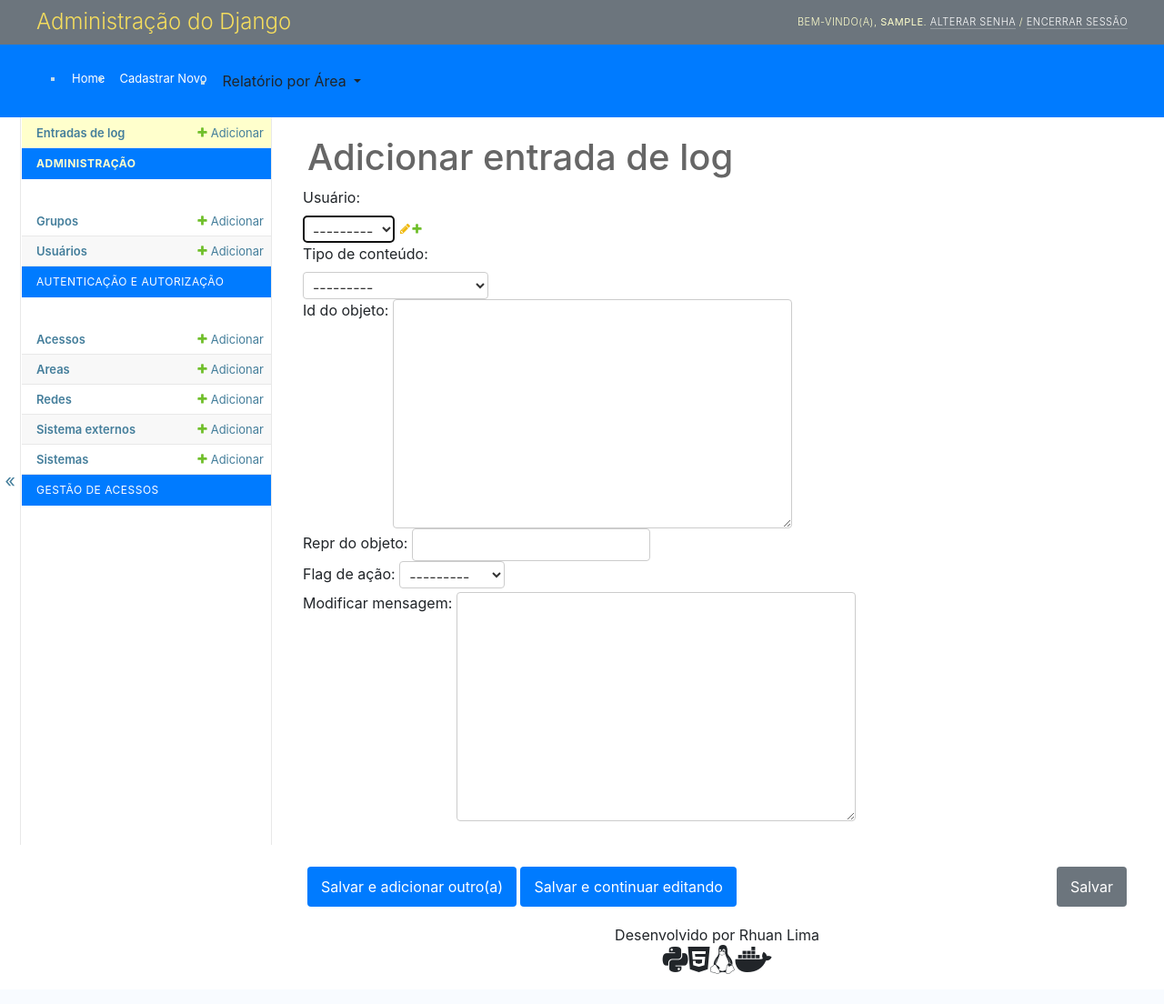
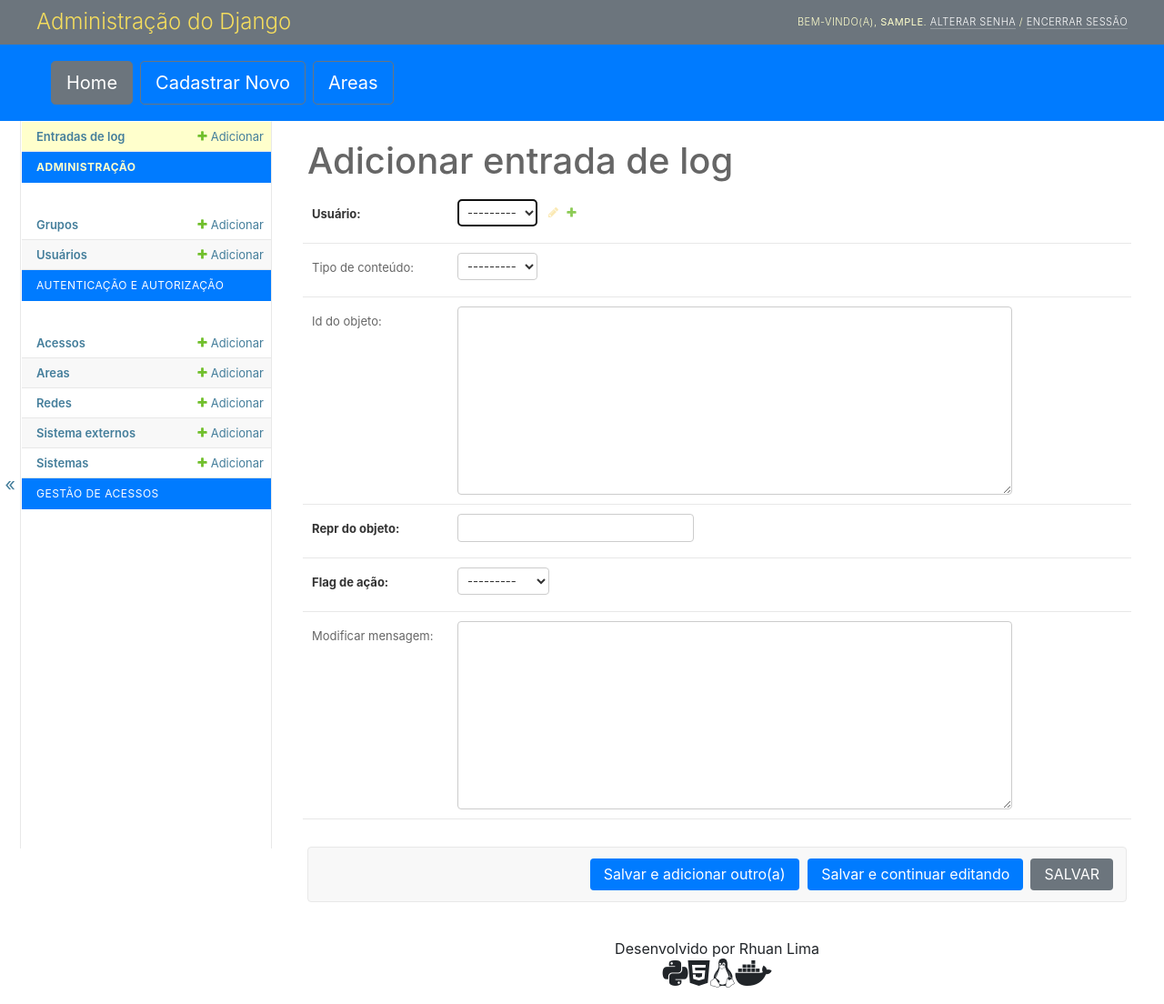
Before and after one commit to rhuanlima/access_val, a Django app: page /admin/admin/logentry/add/ in a window 1280 px wide. Shown: the whole page at 91% size. Before the commit the page ends 1071 px from the top, so only its background shows below. Run offline with Django 3.2, Linux system fonts and the light colour scheme; a user stored in the database is signed in; tables that the repository leaves empty hold one stand-in row (values such as "Sample post"); data that the repository does not hold is empty; some libraries are stand-ins or nearby versions.

Commit message:
ultimos updates

```diff
--- a/acessos/urls.py
+++ b/acessos/urls.py
@@ -1,11 +1,12 @@
 from django.urls import path
 from .views import acessos_edit, index
-from .views import acessos_new, acessos_list, lista_areas
+from .views import acessos_new, acessos_list, lista_areas, all_areas
 
 urlpatterns = [
     path('', index, name='index'),
     path('novo/', acessos_new, name='acessos_new'),
     path('list/', acessos_list, name='acessos_list'),
     path('edit/<int:id>', acessos_edit, name='acessos_edit'),
-    path('relatorio/<int:id>', lista_areas, name='lista_areas')
+    path('relatorio/<int:id>', lista_areas, name='lista_areas'),
+    path('areas', all_areas, name='all_areas')
 ]
--- a/acessos/views.py
+++ b/acessos/views.py
@@ -47,3 +47,9 @@
     area = get_object_or_404(Area, pk=id)
     acessos = Acesso.objects.filter(dsArea=area)
     return render(request, 'lista_areas.html', {'acessos': acessos})
+
+
+@login_required
+def all_areas(request):
+    areas = Area.objects.all().order_by('dsArea')
+    return render(request, 'all_areas.html', {'areas': areas})
--- a/templates/admin/base.html
+++ b/templates/admin/base.html
@@ -13,32 +13,19 @@
 {% block breadcrumbs%}
 <div class="breadcrumbs">
     <nav class="navbar navbar-expand-md">
-        <div class="container-fluid">
-            <div class="collapse navbar-collapse" id="navbarNavDropdown">
-                <ul class="navbar-nav me-auto mb-2 mb-md-0">
-                    <li class="nav-item">
-                        <a class="nav-link active" aria-current="page" href="{% url 'acessos_list'%}">Home</a>
-                    </li>
-                    <li class="nav-item">
-                        <a class="nav-link" href="{% url 'admin:acessos_acesso_add'%}">Cadastrar Novo</a>
-                    </li>
-                    <li class="nav-item">
-                        <div class="dropdown">
-                            <button class="btn nav-link dropdown-toggle" type="button" id="dropdownMenu2"
-                                data-toggle="dropdown" aria-haspopup="true" aria-expanded="false">
-                                Relatório por Área
-                            </button>
-                            <div class="dropdown-menu" aria-labelledby="dropdownMenu2">
-                                {% for area in areas %}
-                                <a href="{% url 'lista_areas' area.id %}">
-                                    <button class="dropdown-item" type="button">{{area.dsArea}}</button>
-                                </a>
-                                {% endfor %}
-                            </div>
-                        </div>
-                    </li>
-                </ul>
+        <div class="btn-toolbar" role="toolbar" aria-label="Toolbar with button groups">
+            <div class="btn-group mr-2" role="group" aria-label="First group">
+                <a class="nav-link active btn btn-outline-secondary btn-lg" aria-current="page"
+                    href="{% url 'acessos_list'%}">Home</a>
             </div>
+            <div class="btn-group mr-2" role="group" aria-label="Second group">
+                <a class="nav-link btn btn-outline-secondary btn-lg"
+                    href="{% url 'admin:acessos_acesso_add'%}">Cadastrar Novo</a>
+            </div>
+            <div class="btn-group" role="group" aria-label="Third group">
+                <a class="nav-link btn btn-outline-secondary btn-lg" href="{% url 'all_areas'%}">Areas</a>
+            </div>
+        </div>
     </nav>
 </div>
 <!-- <li class="nav-item">
@@ -69,9 +56,6 @@
 
     {% translate 'Welcome,' %}
     <strong>{% firstof user.get_short_name user.get_username %}</strong>.
-
-
-
     {% if user.is_active and user.is_staff %}
     {% url 'django-admindocs-docroot' as docsroot %}
     {% if docsroot %}
--- a/templates/admin/change_form.html
+++ b/templates/admin/change_form.html
@@ -2,70 +2,27 @@
 {% extends "admin/change_form.html" %}
 {% load i18n static %}
 {% load static %}
-{% block extrastyle %}
-<meta charset="UTF-8">
-<meta name="viewport" content="width=device-width, initial-scale=1">
-<link rel="stylesheet" href="https://stackpath.bootstrapcdn.com/bootstrap/4.5.2/css/bootstrap.min.css">
-<link rel="stylesheet" href="https://stackpath.bootstrapcdn.com/bootstrap/4.5.2/css/bootstrap.min.css">
-<link href="{% static 'fontawesome_free/css/fontawesome.css' %}" rel="stylesheet" type="text/css">
-<link href="{% static 'fontawesome_free/css/brands.css' %}" rel="stylesheet" type="text/css">
-<link href="{% static 'fontawesome_free/css/solid.css' %}" rel="stylesheet" type="text/css">
-{% endblock %}
+
 
 {% block breadcrumbs%}
 <div class="breadcrumbs">
     <nav class="navbar navbar-expand-md">
-        <div class="container-fluid">
-            <div class="collapse navbar-collapse" id="navbarNavDropdown">
-                <ul class="navbar-nav me-auto mb-2 mb-md-0">
-                    <li class="nav-item">
-                        <a class="nav-link active" aria-current="page" href="{% url 'acessos_list'%}">Home</a>
-                    </li>
-                    <li class="nav-item">
-                        <a class="nav-link" href="{% url 'admin:acessos_acesso_add'%}">Cadastrar Novo</a>
-                    </li>
-                    <li class="nav-item">
-                        <div class="dropdown">
-                            <button class="btn nav-link dropdown-toggle" type="button" id="dropdownMenu2"
-                                data-toggle="dropdown" aria-haspopup="true" aria-expanded="false">
-                                Relatório por Área
-                            </button>
-                            <div class="dropdown-menu" aria-labelledby="dropdownMenu2">
-                                {% for area in areas %}
-                                <a href="{% url 'lista_areas' area.id %}">
-                                    <button class="dropdown-item" type="button">{{area.dsArea}}</button>
-                                </a>
-                                {% endfor %}
-                            </div>
-                        </div>
-                    </li>
-                </ul>
+        <div class="btn-toolbar" role="toolbar" aria-label="Toolbar with button groups">
+            <div class="btn-group mr-2" role="group" aria-label="First group">
+                <a class="nav-link active btn btn-outline-secondary btn-lg" aria-current="page" href="{% url 'acessos_list'%}">Home</a>
             </div>
+            <div class="btn-group mr-2" role="group" aria-label="Second group">
+                <a class="nav-link btn btn-outline-secondary btn-lg" href="{% url 'admin:acessos_acesso_add'%}">Cadastrar Novo</a>
+            </div>
+            <div class="btn-group" role="group" aria-label="Third group">
+                <a class="nav-link btn btn-outline-secondary btn-lg" href="{% url 'all_areas'%}">Areas</a>
+            </div>
+        </div>
     </nav>
 </div>
+
+
 <!-- <li class="nav-item">
             <a class="nav-link disabled" href="#" tabindex="-1" aria-disabled="true">Disabled</a>
         </li> -->
 {% endblock %}
-
-
-{% block after_field_sets %}<script src="https://code.jquery.com/jquery-3.2.1.slim.min.js"
-    integrity="sha384-KJ3o2DKtIkvYIK3UENzmM7KCkRr/rE9/Qpg6aAZGJwFDMVNA/GpGFF93hXpG5KkN"
-    crossorigin="anonymous"></script>
-<script src="https://cdnjs.cloudflare.com/ajax/libs/popper.js/1.12.9/umd/popper.min.js"
-    integrity="sha384-ApNbgh9B+Y1QKtv3Rn7W3mgPxhU9K/ScQsAP7hUibX39j7fakFPskvXusvfa0b4Q"
-    crossorigin="anonymous"></script>
-<script src="https://maxcdn.bootstrapcdn.com/bootstrap/4.0.0/js/bootstrap.min.js"
-    integrity="sha384-JZR6Spejh4U02d8jOt6vLEHfe/JQGiRRSQQxSfFWpi1MquVdAyjUar5+76PVCmYl"
-    crossorigin="anonymous"></script>
-<div id="footer">
-    <!-- <p class="text-center">
-        Desenvolvido por Rhuan Lima <br>
-        <i class="fab fa-python fa-2x"></i><i class="fab fa-html5 fa-2x"></i><i class="fab fa-linux fa-2x"></i><i
-            class="fab fa-docker fa-2x"></i>
-    </p> -->
-</div>{% endblock %}
-
-    {% block object-tools-items %}
-
-    {% endblock %}
```
Also changed, not shown: templates/all_areas.html (added, +40 -0 lines).
